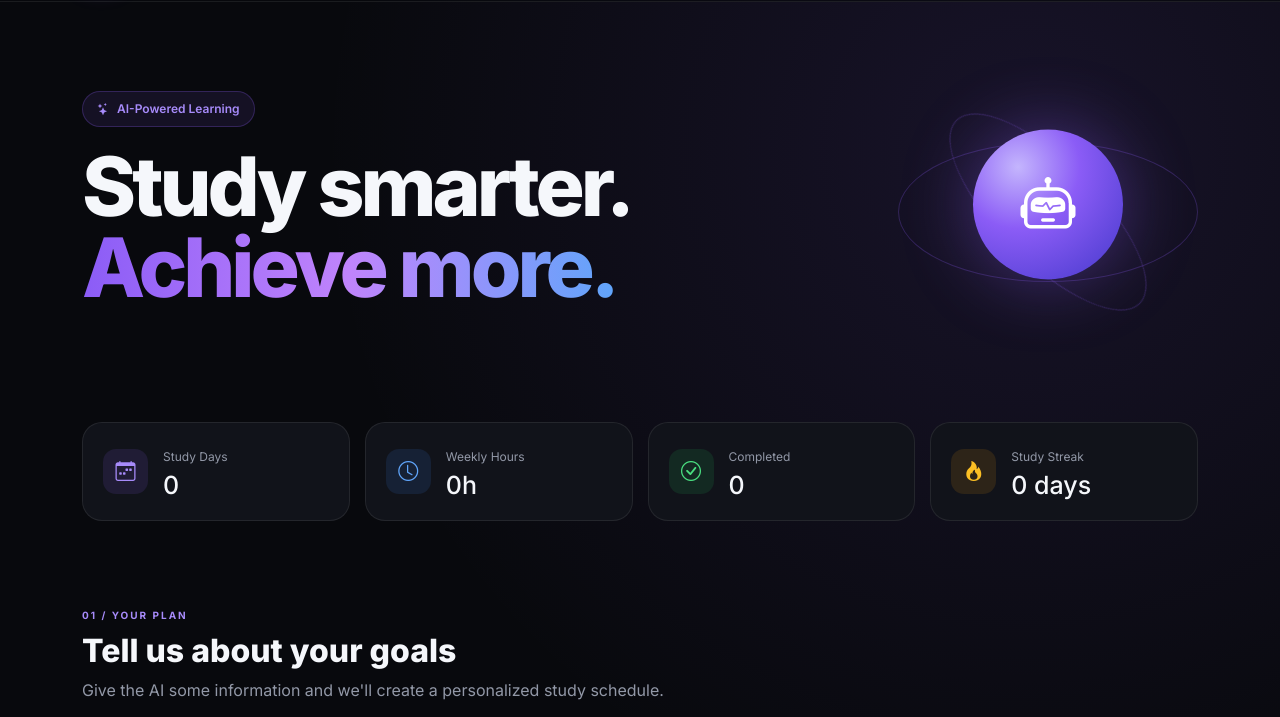
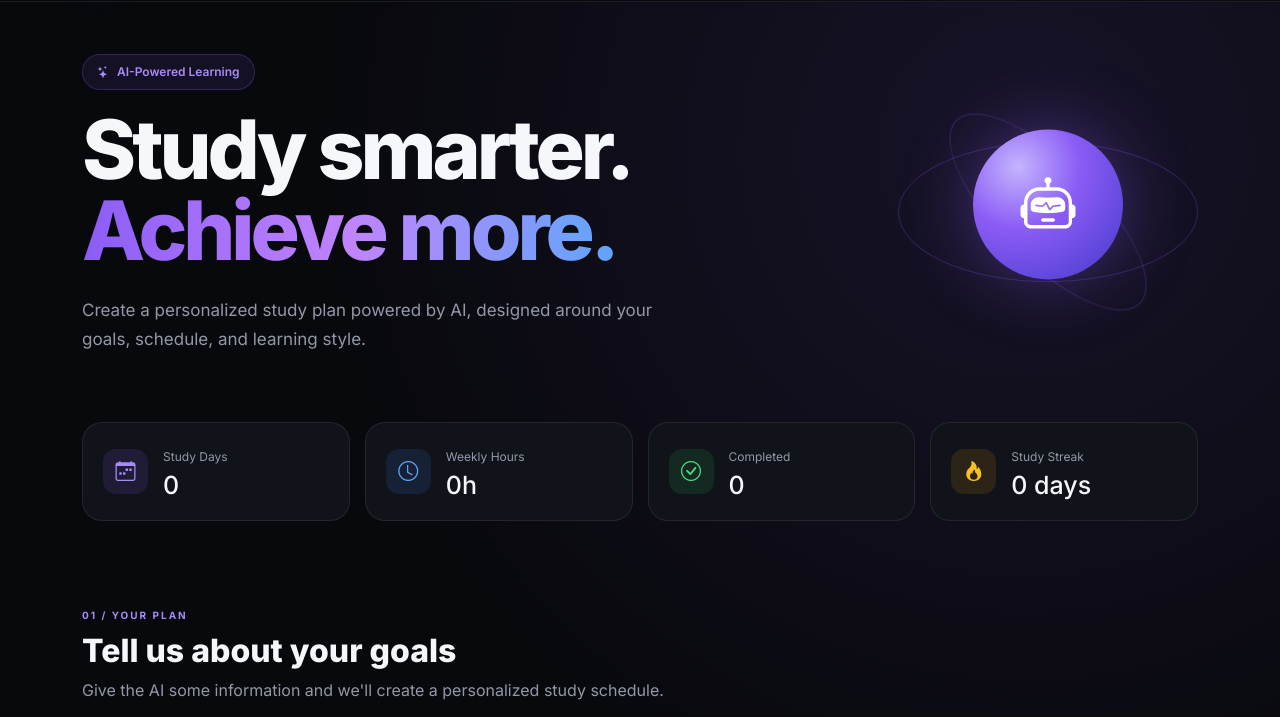
Before and after one commit to H-akimi07/AI-study-planner, a website: page index.html in a window 1280 px wide. Shown: the part 83-800 px from the top of the page. Drawn offline with nearby package versions, Linux system fonts and the light colour scheme.

Commit message:
add paragraph to hero section

```diff
--- a/index.html
+++ b/index.html
@@ -73,7 +73,10 @@
             <span>Achieve more.</span>
           </h1>
 
-
+          <p>
+            Create a personalized study plan powered by AI, designed around your
+            goals, schedule, and learning style.
+          </p>
         </div>
 
         <div class="hero-decoration">
```
